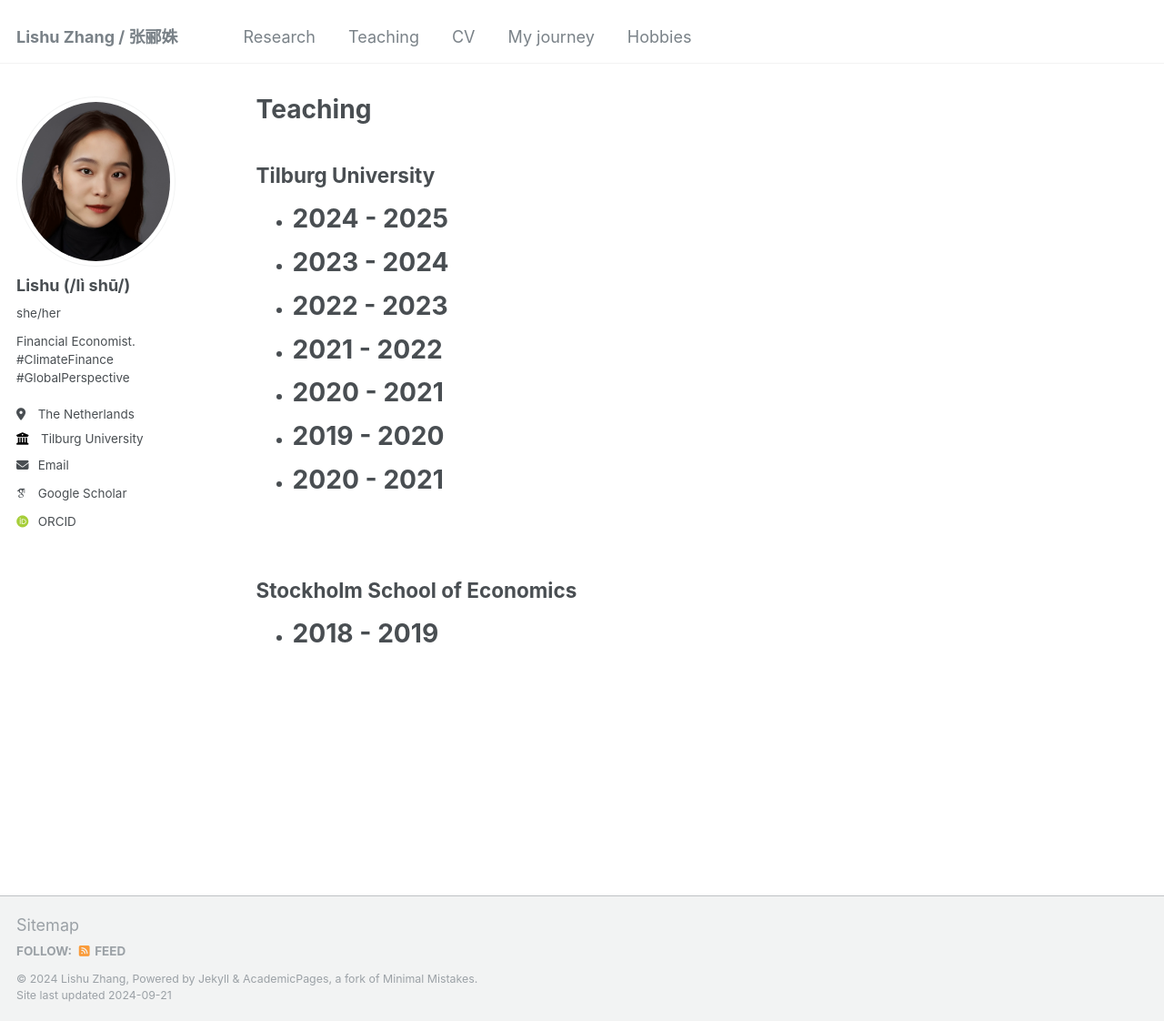
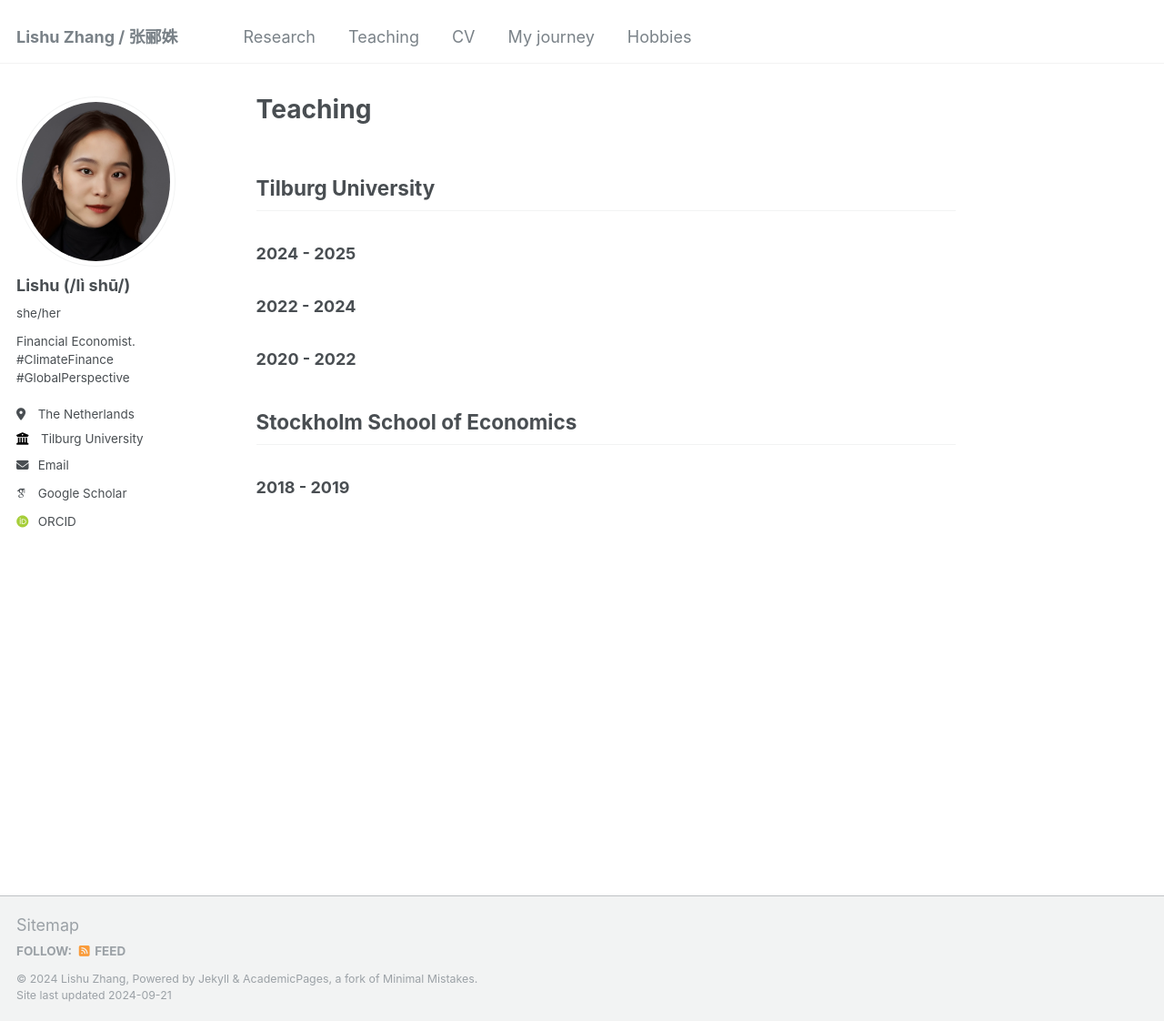
Before and after one commit to LishuZ/LishuZ.github.io, a Jekyll site: the page built from _pages/teaching.md, in a window 1280 px wide and 1122 px high. Shown: the whole window at 91% size. Built offline with Jekyll 4.4.1, drawn with Linux system fonts in a browser that asks for light colours; some web fonts are replaced.

Commit message:
Update teaching.md

```diff
--- a/_pages/teaching.md
+++ b/_pages/teaching.md
@@ -1,33 +1,18 @@
 ---
-layout: archive
+permalink: /teaching/
 title: "Teaching"
-permalink: /teaching/
 author_profile: true
+redirect_from:
+  - /teaching/
+  - /teaching.html
 ---
+
 ## Tilburg University
+### 2024 - 2025
+### 2022 - 2024
+### 2020 - 2022
 
-* 2024 - 2025
-============
 
-* 2023 - 2024
-============
 
-* 2022 - 2023
-============
-
-* 2021 - 2022
-============
-
-* 2020 - 2021
-============
-
-* 2019 - 2020
-============
-
-* 2020 - 2021
-============
-
-<br/>
 ## Stockholm School of Economics
-* 2018 - 2019
-============
+### 2018 - 2019
```
